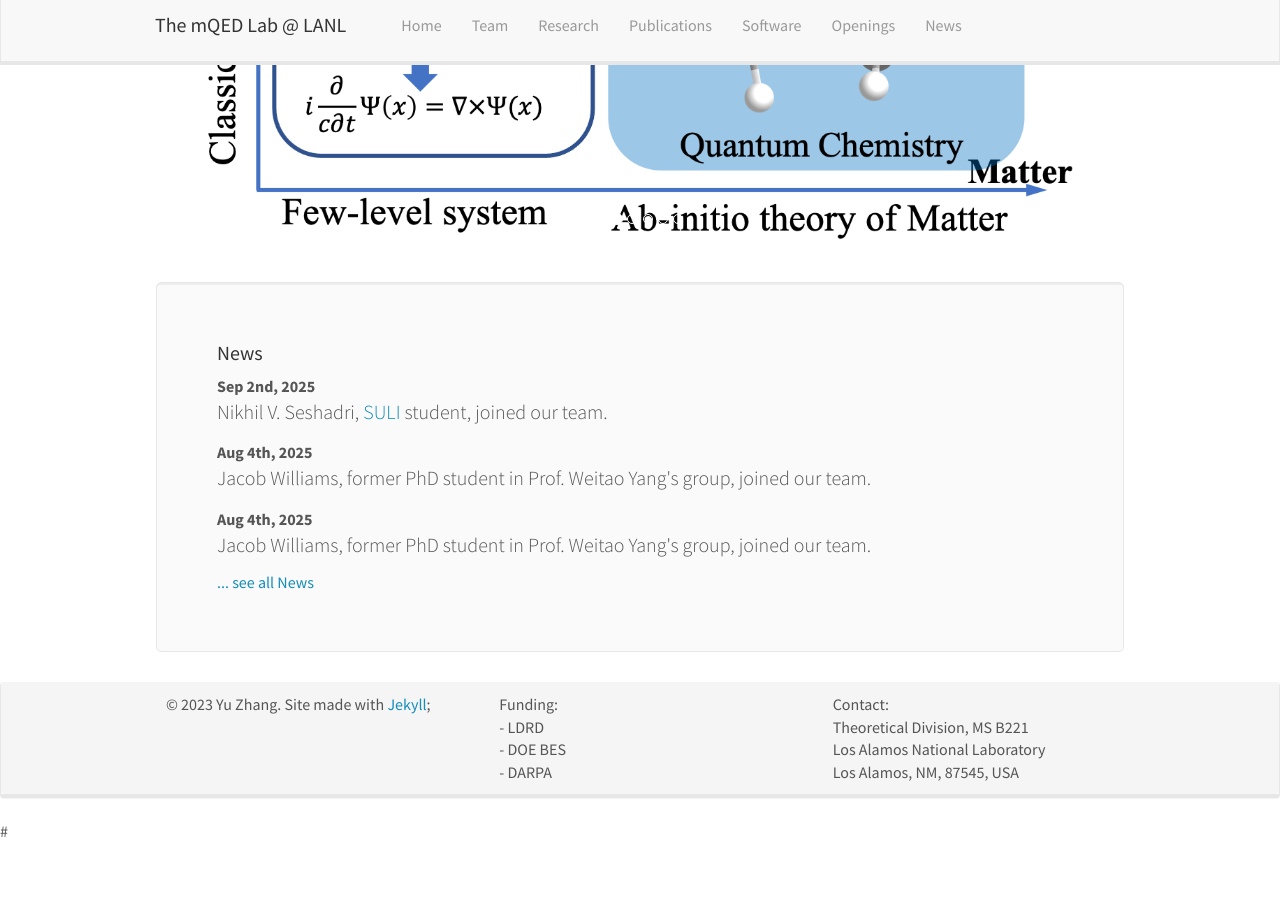
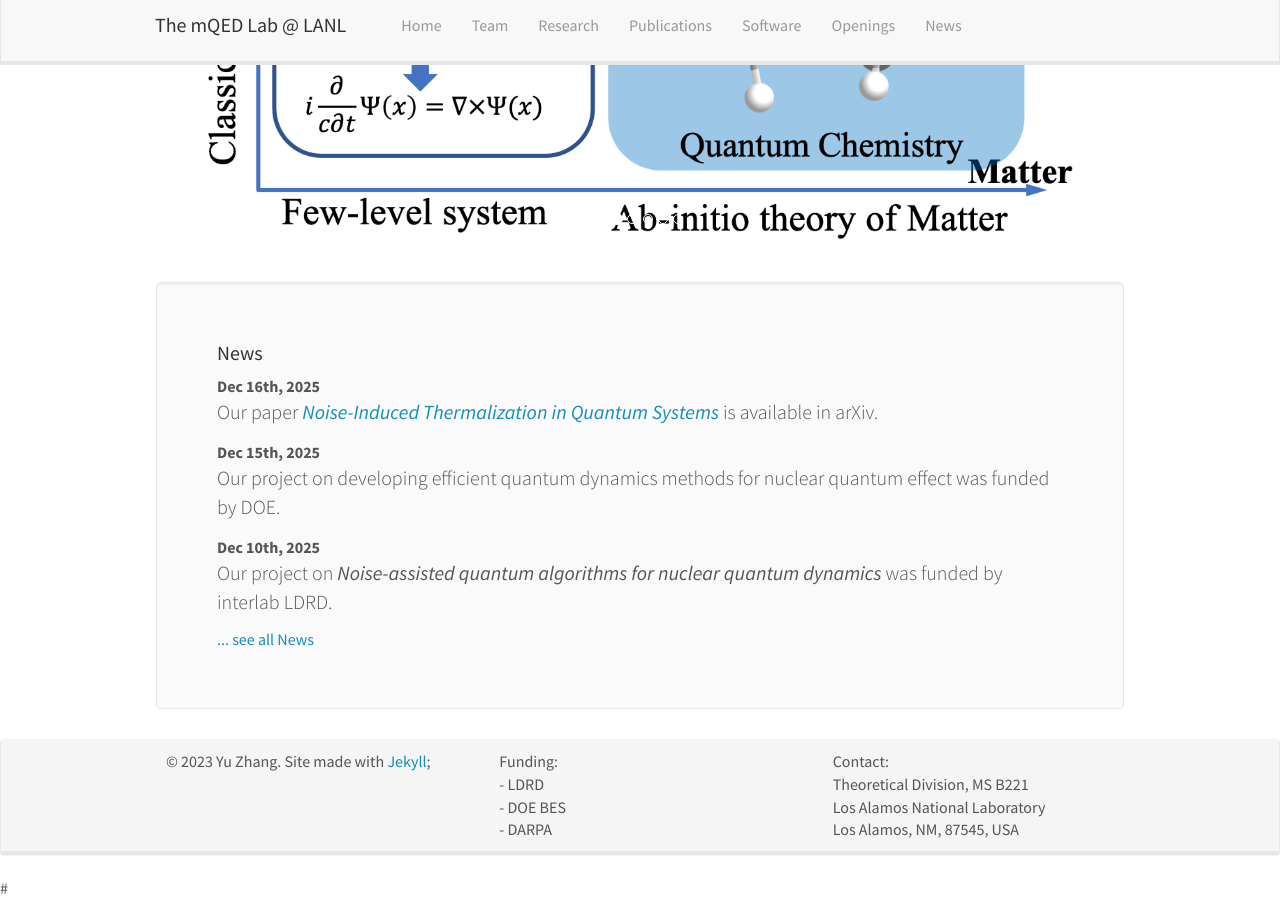
Before and after one commit to ares201005/ares201005.github.io, a Jekyll site: the page built from _pages/home.md, in a window 1280 px wide and 900 px high, scrolled down 776 px. Built offline with Jekyll 4.4.1, drawn with Linux system fonts in a browser that asks for light colours; nearby versions of some CDN libraries; a style sheet for code colours, icons or effects is not loaded; before the commit the page ends 1619 px from its top, so only the background shows below that.

Commit message:
Update news

```diff
--- a/_data/news.yml
+++ b/_data/news.yml
@@ -1,8 +1,27 @@
+
+- date: Dec 16th, 2025
+  headline: Our paper <a href="https://arxiv.org/abs/2512.14842"><i>Noise-Induced Thermalization in Quantum Systems</i></a> is available in arXiv.
+
+- date: Dec 15th, 2025
+  headline: Our project on developing efficient quantum dynamics methods for nuclear quantum effect was funded by DOE.
+
+- date: Dec 10th, 2025
+  headline: Our project on <i>Noise-assisted quantum algorithms for nuclear quantum dynamics</i> was funded by interlab LDRD.
+
+- date: Dec 8th, 2025
+  headline: Our paper <a href="https://doi.org/10.1063/5.0293109"><i>Tensorial spin-phonon relaxation reveals mode-selective relaxation pathways in a single-molecule qubit</i></a> is published in J. Chem. Phys.
+
+- date: Nov 11th, 2025
+  headline: Our paper <a href="https://doi.org/10.1021/acs.jctc.5c01038"><i>A perspective on quantum computing applications in quantum chemistry using 25–100 logical qubits</i></a> is published in J. Chem. Theory Comput.
+
+- date: Oct 24th, 2025
+  headline: Our paper on <a href="https://arxiv.org/abs/2510.21075"><i>Harnessing Intrinsic Noise for Quantum Simulation of Open Quantum Systems</i></a> is available in arXiv.
+
+- date: Oct 17th, 2025
+  headline: Our paper <a href="https://doi.org/10.1021/acs.jctc.5c00801"><i>Perspective on Many-Body Methods for Molecular Polaritonic Systems</i></a> is published in J. Chem. Theory Comput.
+
 - date : Sep 2nd, 2025
   headline: Nikhil V. Seshadri, <a href="Science Undergraduate Laboratory Internships">SULI</a> student, joined our team.
-
-- date: Aug 4th, 2025
-  headline: Jacob Williams, former PhD student in Prof. Weitao Yang's group, joined our team.
 
 - date: Aug 4th, 2025
   headline: Jacob Williams, former PhD student in Prof. Weitao Yang's group, joined our team.
```
